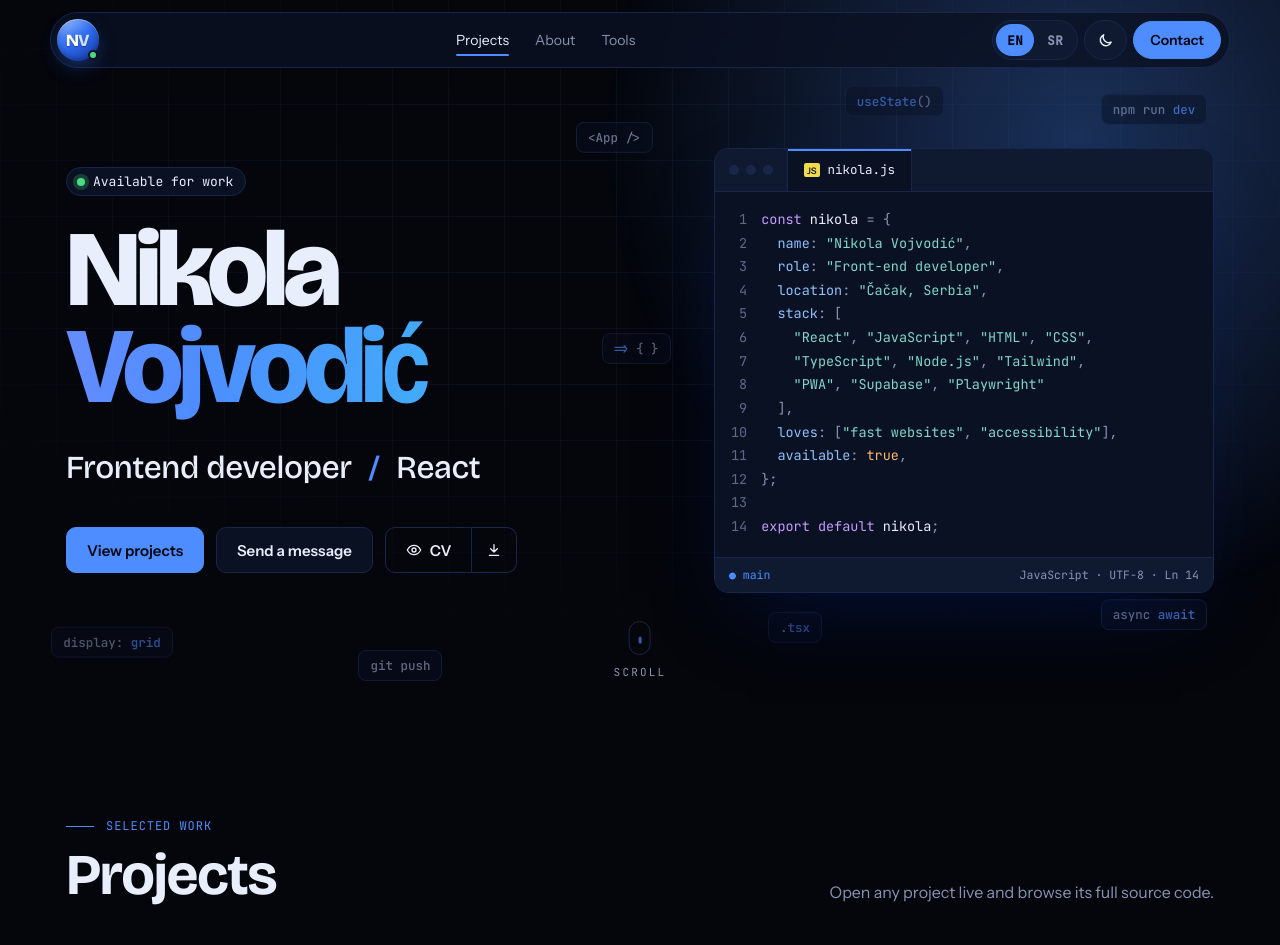
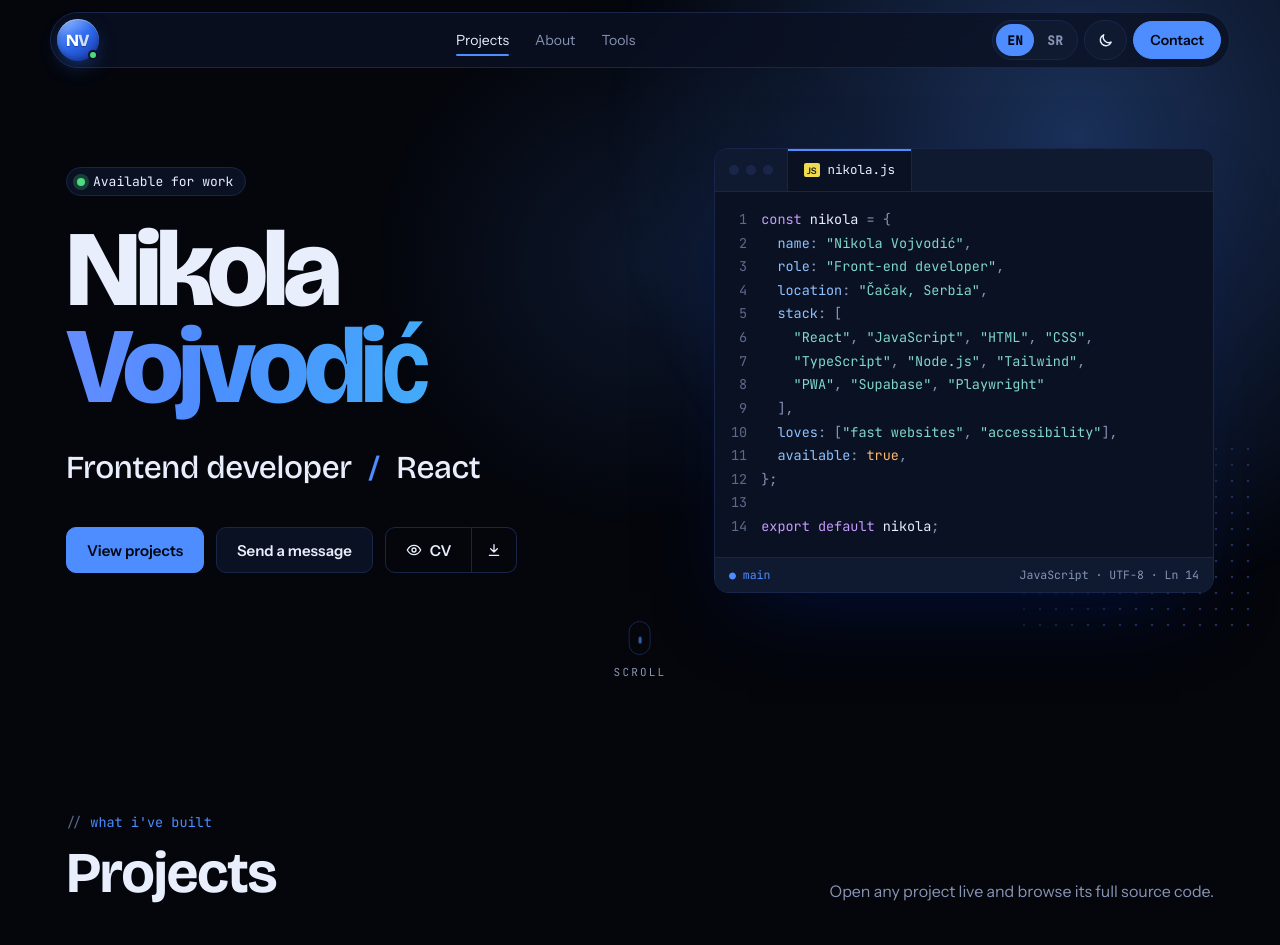
Before and after one commit to nikolxdev/nikolxdev.github.io, a plain HTML site: page index.html in a window 1280 px wide. Shown: the top 945 px of the page. Drawn offline with nearby package versions, Linux system fonts and the light colour scheme.

Commit message:
Redesign hero and section labels

```diff
--- a/index.html
+++ b/index.html
@@ -100,8 +100,8 @@ a { color: inherit; }
 h1, h2, h3 { font-family: var(--f-display); text-wrap: balance; margin: 0; line-height: 1.04; }
 .label { font-family: var(--f-mono); font-size: 12px; letter-spacing: .08em; text-transform: uppercase; color: var(--muted); }
 .label.blue { color: var(--blue); }
-.sec-head .label.blue { display: inline-flex; align-items: center; gap: 12px; }
-.sec-head .label.blue::before { content: ""; width: 28px; height: 1px; background: currentColor; }
+.label.blue { font-size: 13.5px; letter-spacing: 0; text-transform: lowercase; }
+.label.blue::before { content: "// "; color: var(--syn-com); }
 .pre { opacity: 0; transform: translateY(28px); }
 .reveal { transition: opacity .8s cubic-bezier(.2,.7,.2,1), transform .8s cubic-bezier(.2,.7,.2,1); transition-delay: calc(var(--d, 0) * 70ms); }
 
@@ -146,8 +146,6 @@ header.nav {
 .nav ul a:hover, .nav ul a[aria-current="true"] { color: var(--fg); }
 .nav ul a:hover::after, .nav ul a[aria-current="true"]::after { transform: scaleX(1); }
 
-.progress { position: fixed; top: env(safe-area-inset-top, 0px); left: 0; right: 0; height: 3px; z-index: 11; pointer-events: none;
-  background: var(--grad); transform-origin: left; transform: scaleX(var(--p, 0)); }
 .to-top { position: fixed; z-index: 8; width: 46px; height: 46px; border-radius: 50%; display: grid; place-items: center; cursor: pointer;
   right: calc(20px + env(safe-area-inset-right, 0px)); bottom: calc(20px + env(safe-area-inset-bottom, 0px));
   border: 1px solid var(--line); background: var(--surface); color: var(--fg); box-shadow: 0 12px 30px -12px var(--shadow);
@@ -177,21 +175,14 @@ header.nav {
 .hero { position: relative; overflow: hidden; margin-top: -76px; padding-top: 76px; }
 .hero::before { content: ""; position: absolute; width: 900px; height: 900px; right: -300px; top: -340px; pointer-events: none;
   background: radial-gradient(closest-side, var(--orb), transparent); animation: orb 14s ease-in-out infinite alternate; }
-.hero::after { content: ""; position: absolute; inset: 0; pointer-events: none; z-index: 0;
-  background: linear-gradient(var(--grid) 1px, transparent 1px) 0 0 / 56px 56px, linear-gradient(90deg, var(--grid) 1px, transparent 1px) 0 0 / 56px 56px;
-  -webkit-mask-image: radial-gradient(ellipse 80% 70% at 50% 35%, #000 30%, transparent 85%);
-          mask-image: radial-gradient(ellipse 80% 70% at 50% 35%, #000 30%, transparent 85%); }
 @keyframes orb { to { transform: translate(-120px, 80px) scale(1.12); } }
-.floaters { position: absolute; inset: 0; z-index: 1; pointer-events: none; }
-.fl { position: absolute; left: var(--x); top: var(--y);
-  transform: translate3d(calc(var(--mx, 0) * var(--z) * 40px), calc(var(--my, 0) * var(--z) * 40px), 0); transition: transform .5s cubic-bezier(.2,.7,.2,1); }
-.fl i { display: block; font: 500 12.5px var(--f-mono); font-style: normal; color: var(--muted); white-space: nowrap;
-  padding: 6px 11px; border-radius: 8px; border: 1px solid var(--line); background: color-mix(in srgb, var(--surface) 70%, transparent);
-  opacity: calc(.35 + var(--z) * .45); animation: bob var(--t, 7s) ease-in-out infinite alternate; }
-.fl i b { color: var(--blue); font-weight: 500; }
-@keyframes bob { from { transform: translateY(-9px); } to { transform: translateY(9px); } }
+.spot { position: absolute; inset: 0; z-index: 1; pointer-events: none;
+  background: radial-gradient(380px circle at calc(50% + var(--mx, 0) * 90%) calc(38% + var(--my, 0) * 80%), color-mix(in srgb, var(--blue) 13%, transparent), transparent 70%); }
 .hero .wrap { z-index: 2; }
 .hero .wrap { position: relative; padding-block: 80px 112px; display: grid; grid-template-columns: minmax(0, 1fr) minmax(0, 500px); gap: 56px; align-items: center; }
+.hero .wrap::before { content: ""; position: absolute; z-index: -1; right: -26px; bottom: 74px; width: 240px; height: 190px; pointer-events: none;
+  background: radial-gradient(var(--blue) 1.3px, transparent 1.6px) 0 0 / 16px 16px; opacity: .35;
+  -webkit-mask-image: linear-gradient(135deg, transparent 15%, #000 70%); mask-image: linear-gradient(135deg, transparent 15%, #000 70%); }
 .kicker { display: flex; flex-wrap: wrap; align-items: center; gap: 10px 20px; font: 13px var(--f-mono); color: var(--muted); }
 .kicker .avail { display: inline-flex; align-items: center; gap: 8px; color: var(--fg); border: 1px solid var(--line); background: var(--surface); border-radius: 999px; padding: 5px 12px 5px 10px; }
 .kicker .avail i { width: 8px; height: 8px; border-radius: 50%; background: var(--ok); box-shadow: 0 0 0 4px color-mix(in srgb, var(--ok) 22%, transparent); }
@@ -235,8 +226,8 @@ header.nav {
 .ed-status span:first-child { color: var(--blue); }
 
 .editor { transition: transform .5s cubic-bezier(.2,.7,.2,1); }
-@media (max-width: 940px) { .hero .wrap { grid-template-columns: 1fr; gap: 44px; padding-block: 64px 104px; } .editor { max-width: 560px; } .fl.hide-md { display: none; } }
-@media (max-width: 480px) { .editor { font-size: 12px; } .fl { display: none; } }
+@media (max-width: 940px) { .hero .wrap { grid-template-columns: 1fr; gap: 44px; padding-block: 64px 104px; } .editor { max-width: 560px; } .hero .wrap::before { display: none; } }
+@media (max-width: 480px) { .editor { font-size: 12px; } }
 
 section.block .wrap { padding-block: 104px 8px; }
 .sec-head { display: flex; flex-wrap: wrap; align-items: end; justify-content: space-between; gap: 16px 32px; margin-bottom: 44px; }
@@ -396,7 +387,6 @@ footer a:hover { color: var(--fg); }
 </head>
 <body>
 
-<div class="progress" id="progress" aria-hidden="true"></div>
 <button class="to-top" id="to-top" type="button" aria-label="Nazad na vrh" data-i18n-aria="f.toparia"><svg viewBox="0 0 24 24" fill="none" stroke="currentColor" stroke-width="2.2" stroke-linecap="round" stroke-linejoin="round" aria-hidden="true"><path d="M12 19V5M5 12l7-7 7 7"/></svg></button>
 <header class="nav">
   <div class="nav-in">
@@ -424,16 +414,7 @@ footer a:hover { color: var(--fg); }
 
 <main id="top">
   <section class="hero" id="hero">
-    <div class="floaters" aria-hidden="true">
-      <span class="fl" style="--x:45%;--y:17%;--z:.9;--t:6s"><i>&lt;App <b>/</b>&gt;</i></span>
-      <span class="fl hide-md" style="--x:66%;--y:12%;--z:.5;--t:8s"><i><b>useState</b>()</i></span>
-      <span class="fl hide-md" style="--x:86%;--y:13%;--z:.7;--t:7s"><i>npm run <b>dev</b></i></span>
-      <span class="fl hide-md" style="--x:47%;--y:47%;--z:.6;--t:9s"><i><b>=&gt;</b> { }</i></span>
-      <span class="fl" style="--x:28%;--y:91%;--z:.8;--t:6.5s"><i>git push</i></span>
-      <span class="fl hide-md" style="--x:60%;--y:86%;--z:.4;--t:8.5s"><i>.<b>tsx</b></i></span>
-      <span class="fl hide-md" style="--x:86%;--y:84%;--z:.9;--t:7.5s"><i>async <b>await</b></i></span>
-      <span class="fl" style="--x:4%;--y:88%;--z:.5;--t:8s"><i>display: <b>grid</b></i></span>
-    </div>
+    <div class="spot" aria-hidden="true"></div>
     <div class="wrap">
       <div class="hero-in">
         <div class="kicker">
@@ -468,7 +449,7 @@ footer a:hover { color: var(--fg); }
     <div class="wrap">
       <div class="sec-head">
         <div>
-          <span class="label blue" data-i18n="proj.eyebrow">Izabrani radovi</span>
+          <span class="label blue" data-i18n="proj.eyebrow">Šta sam napravio</span>
           <h2 data-i18n="proj.title">Projekti</h2>
         </div>
         <p data-i18n="proj.lead">Svaki projekat možeš da otvoriš uživo i da pogledaš kompletan izvorni kod.</p>
@@ -650,7 +631,7 @@ const EN = {
   "hero.cta1": "View projects", "hero.cta2": "Send a message",
   "ed.aria": "Code: a short description of Nikola as a JavaScript object", "hero.scroll": "Scroll down", "hero.scrollt": "Scroll", "f.toparia": "Back to top",
   "t.lead": "My core stack up top, everything else grouped by area below. Each tool shows which project you can see it in.",
-  "proj.eyebrow": "Selected work", "proj.title": "Projects", "proj.lead": "Open any project live and browse its full source code.",
+  "proj.eyebrow": "What I've built", "proj.title": "Projects", "proj.lead": "Open any project live and browse its full source code.",
   "btn.live": "Live preview",
   "btn.gh": "Code on GitHub",
   "k.altm": "Knjigoteka on a phone", "k.meta": "2026 · PWA · bachelor thesis, graded 10/10",
@@ -888,11 +869,8 @@ setLang("en");
 
 (function () {
   const reduce = window.matchMedia("(prefers-reduced-motion: reduce)").matches;
-  const progress = document.getElementById("progress");
   const toTop = document.getElementById("to-top");
   const onScroll = () => {
-    const max = document.documentElement.scrollHeight - innerHeight;
-    progress.style.setProperty("--p", max > 0 ? Math.min(1, scrollY / max) : 0);
     toTop.classList.toggle("show", scrollY > 700);
   };
   addEventListener("scroll", onScroll, { passive: true }); onScroll();
```
